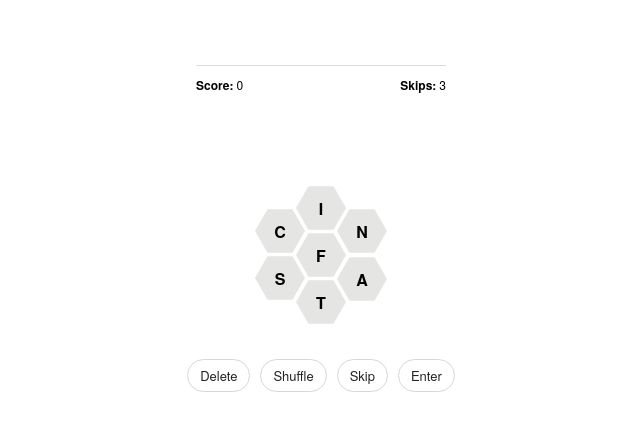
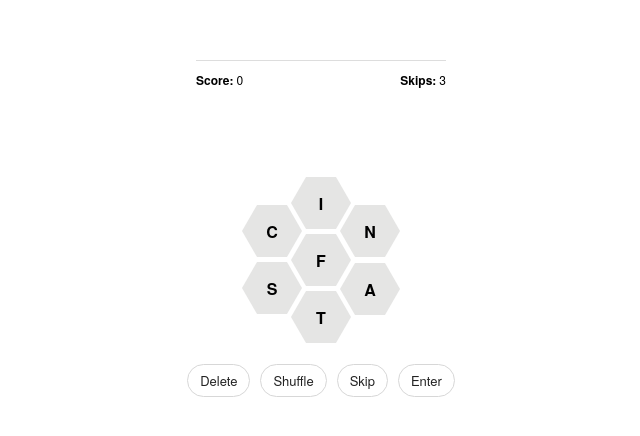
Before and after one commit to Meandmybadself/oops-all-pangrams, a React (Vite) app: page / in a window 1280 px wide. Shown: the part 164-600 px from the top of the page, without its empty margins (319-959 px from the left). Built offline with nearby package versions, Linux system fonts and the light colour scheme.

Commit message:
Pangram detection working now

```diff
--- a/src/App.jsx
+++ b/src/App.jsx
@@ -34,7 +34,7 @@ export default () => {
         } else {
             window.alert('Not in word list')
         }
-    }, [round, word])
+    }, [round, word, inputWord])
 
     useEffect(() => {
         if (shuffledWords?.length) {
--- a/src/styles.scss
+++ b/src/styles.scss
@@ -57,6 +57,7 @@ body {
     overflow: hidden;
     text-overflow: ellipsis;
     margin-top: 50px;
+    margin-bottom: 10px;
 }
 
 #letters {
@@ -70,8 +71,9 @@ body {
 
 .letterButton {
     position: absolute;
-    width: 50px;
-    height: 50px;
+    $size: 60px;
+    width: $size;
+    height: $size;
     cursor: pointer;
     @extend .noselect;
     &:hover {
@@ -82,7 +84,7 @@ body {
         }
     }
 
-    $distance: 47px;
+    $distance: $size - 3;
     @mixin position($angle, $distance) {
         $x: math.round($distance * math.cos($angle));
         $y: math.round($distance * math.sin($angle));
```
